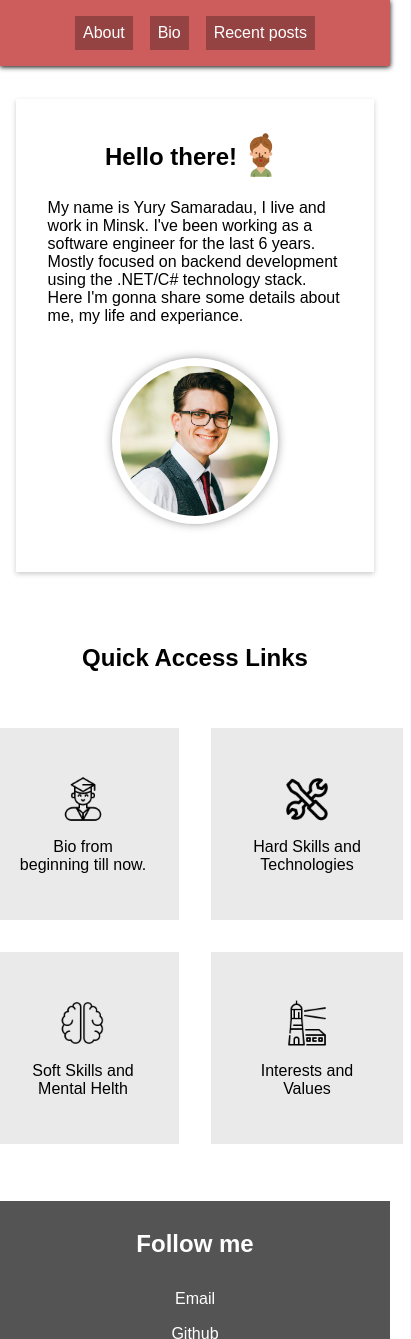
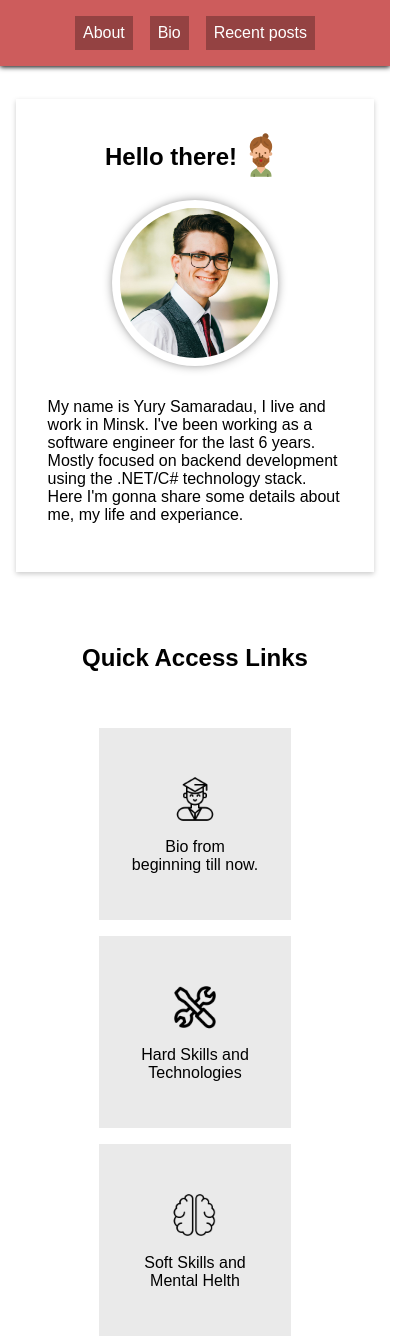
Before and after one commit to samaradau/samaradau, a plain HTML site: page index.html in a window 390 px wide. Shown: the top 1339 px of the page, 411 px wide, since content can reach past the window. Drawn offline with Linux system fonts and the light colour scheme.

Commit message:
some responsive style fixes added

```diff
--- a/style.css
+++ b/style.css
@@ -16,6 +16,7 @@ h1 {
 
 header, main, footer {
     padding: 2vh 20vw;
+    min-width: 280;
 }
 
 a {
@@ -129,29 +130,24 @@ header > nav > a > li {
     margin-bottom: 2em;
 }
 
-.quick-access-links > .links {
+.quick-access-links > .links,
+.quick-access-links > .links > .links-group {
     display: flex;
+    flex-wrap: wrap;
     align-items: center;
     justify-self: center;
-    justify-content: space-between;
-    gap: 2em;
-}
-
-.quick-access-links > .links > .links-group {
-    display: flex;
-    align-items: center;
-    justify-content: space-between;
-    gap: 2em;
+    justify-content: center;
+    gap: 1em;
 }
 
 .quick-access-links > .links > .links-group >  a {
     transition: all 0.5s ease-out;
-
 }
 
 .quick-access-links > .links > .links-group >  a > .link-card {
     background-color: rgba(126, 126, 126, 0.159);
     display: flex;
+    flex: 7em 8em;
     height: 8em;
     width: 8em;
     justify-content: space-evenly;
@@ -205,7 +201,7 @@ footer > .links > a {
         flex-direction: column;
     }
 
-    .brief-about-with-photo > img {
+    .greetings-card > .brief-about-with-photo > img {
         order: 0;
     }
 
```
